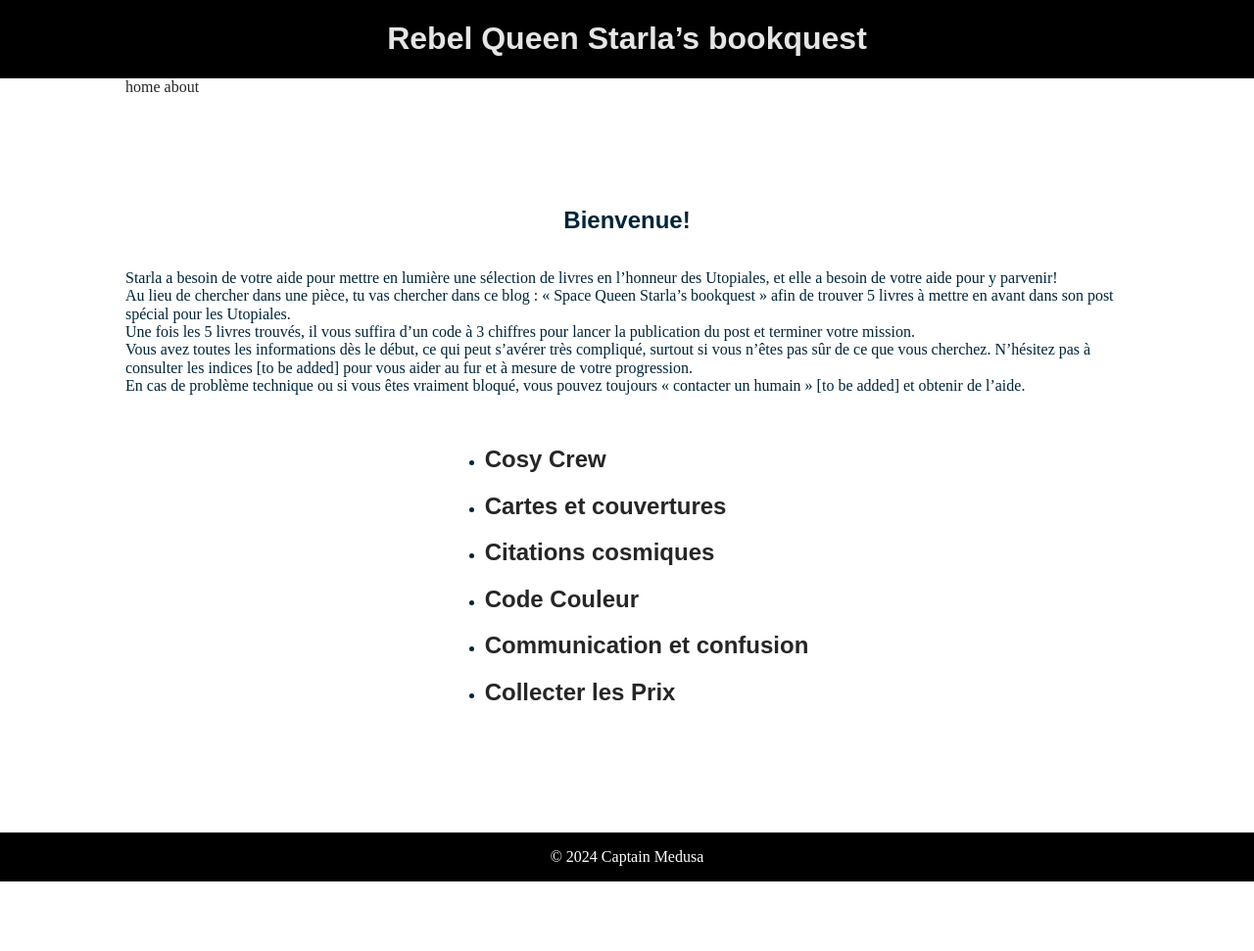
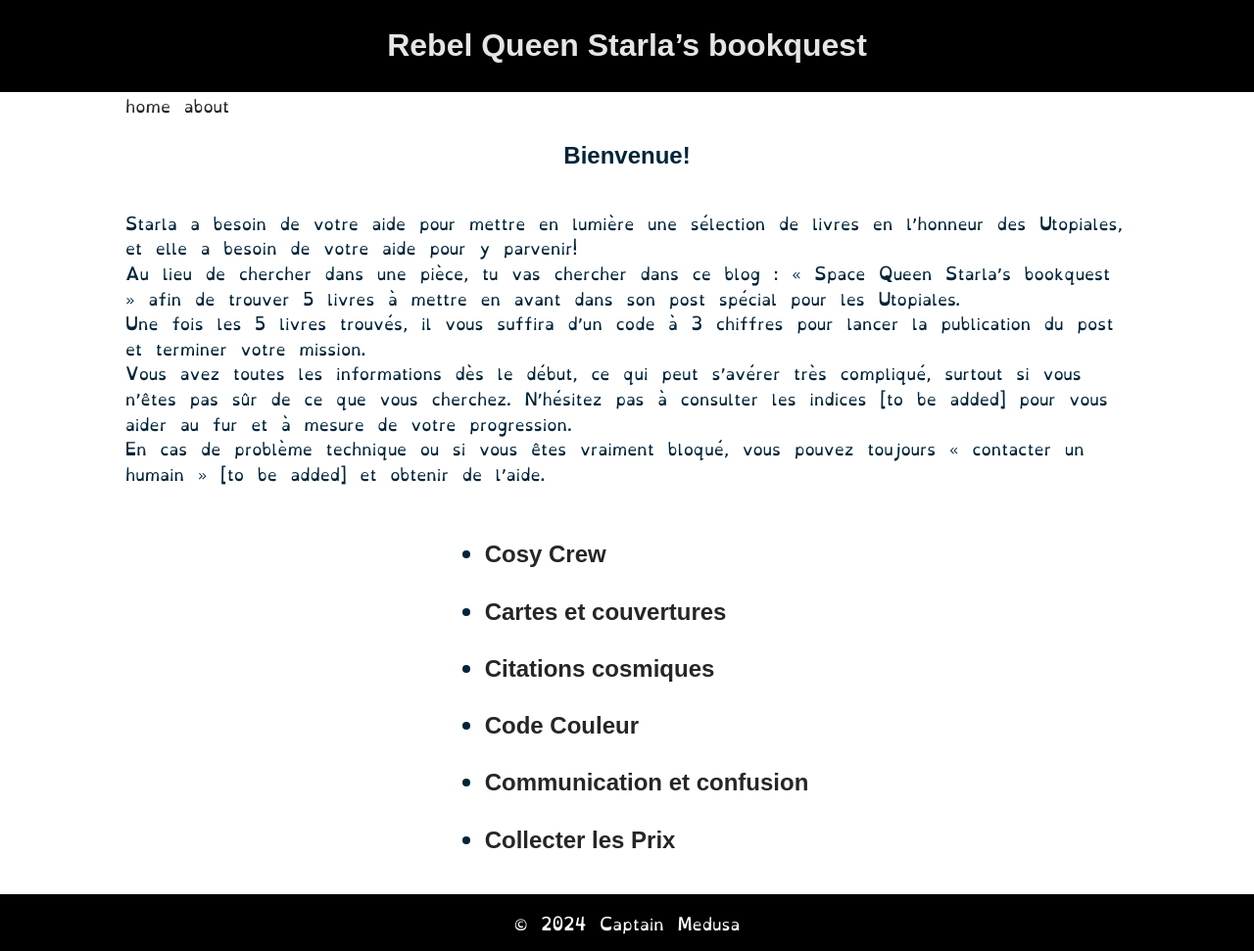
Before and after one commit to gwenananaelle/starlasbookquest, a Jekyll site: the page built from index.md, in a window 1280 px wide. Shown: the whole page at 98% size. Built offline with Jekyll 4.4.1, drawn with Linux system fonts in a browser that asks for light colours; before the commit the page ends 900 px from its top, so only the background shows below that.

Commit message:
change to the line height

```diff
--- a/_sass/base.scss
+++ b/_sass/base.scss
@@ -15,7 +15,7 @@
 $base-font-size:   16px !default;
 $base-font-weight: 400 !default;
 $small-font-size:  $base-font-size * 0.875 !default;
-$base-line-height: 1.5 !default;
+$base-line-height: 1.6 !default;
 
 $link-base-color-dark: #262626;
 $link-visited-color-dark: #262626;
@@ -28,7 +28,7 @@
  * Basic styling
  */
 body {
-  font: 1.5 $base-font-weight #{$base-font-size}/#{$base-line-height} $base-font-family;
+  font: $base-font-weight #{$base-font-size}/#{$base-line-height} $base-font-family;
   color: $text-color;
   background-color: $backgroundColor;
   -webkit-text-size-adjust: 100%;
```
